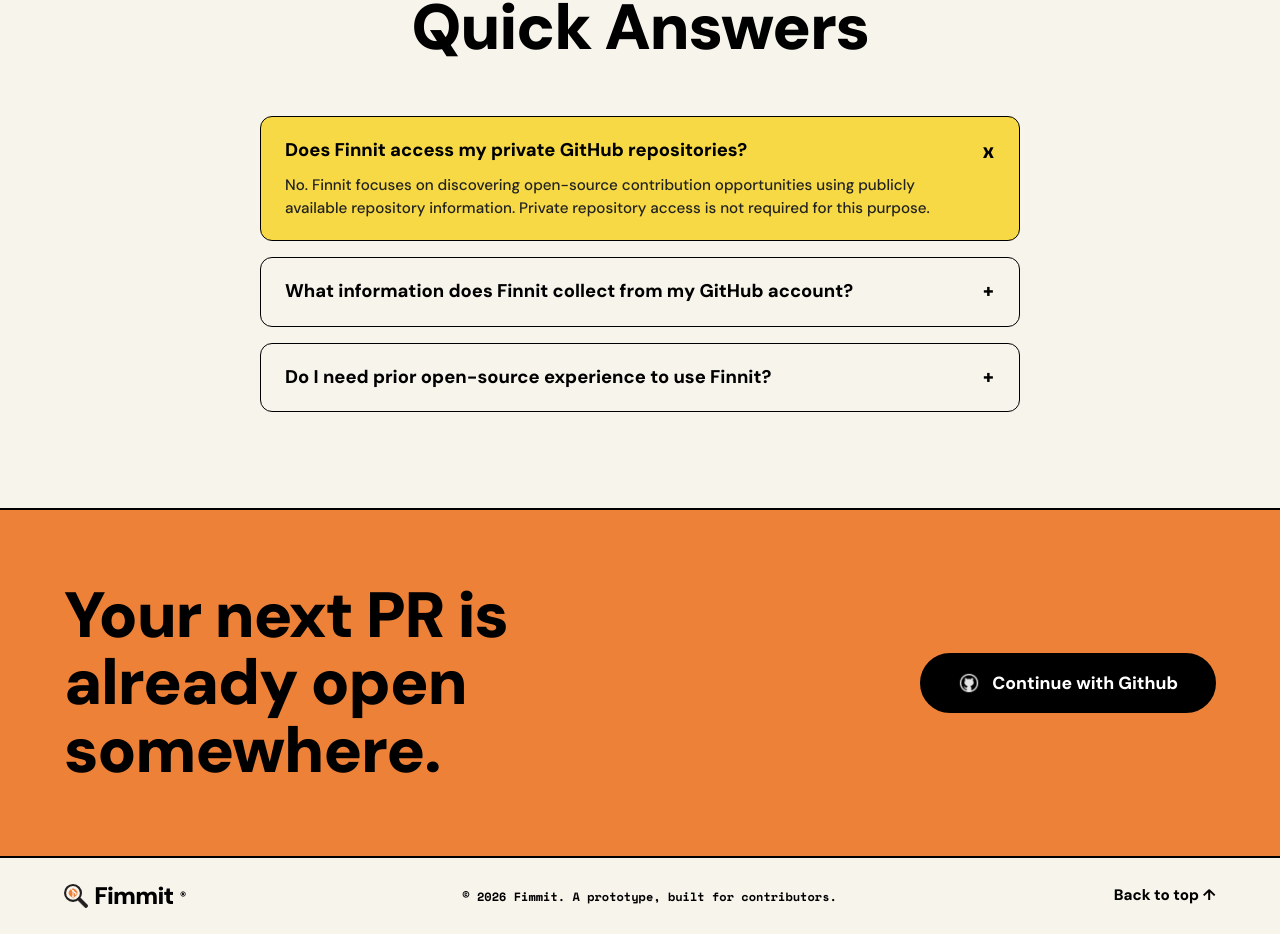
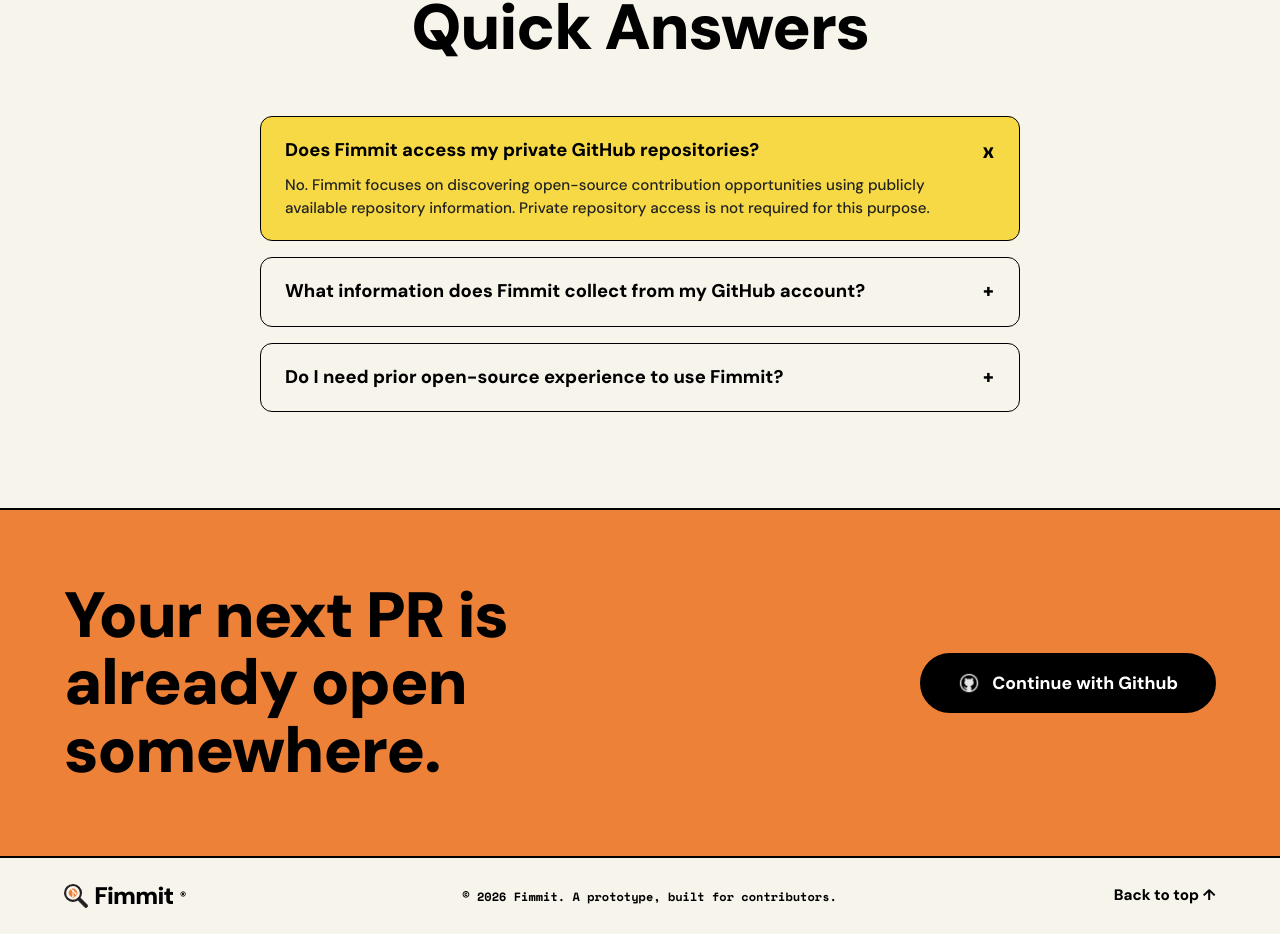
Before and after one commit to ManishKumar1309/Team-Task-Frontend, a React (Vite) app: page / in a window 1280 px wide. Shown: the part 2308-3242 px from the top of the page. Built offline with nearby package versions, Linux system fonts and the light colour scheme.

Commit message:
upated..

```diff
--- a/src/components/common/SavedIssuesDrawer.jsx
+++ b/src/components/common/SavedIssuesDrawer.jsx
@@ -5,7 +5,7 @@
   isOpen,
   onClose,
   savedRepositories = [],
-  onRemove = () => {},
+  onRemove = () => { },
   saveError = '',
   onClearSaveError = null,
 }) => {
@@ -96,12 +96,12 @@
 
         <div className="fimmit-drawer-content">
           {/* Limitation notice explaining that backend API saves at repository level */}
-          <div className="fimmit-drawer-limitation-notice">
+          {/* <div className="fimmit-drawer-limitation-notice">
             <span className="fimmit-drawer-limitation-badge">Repository Level</span>
             <p>
               Bookmarks are saved via <code>/api/saved-repositories</code>. Individual issue bookmarking is not supported by the backend.
             </p>
-          </div>
+          </div> */}
 
           {/* Error alert if a save or delete failed */}
           {saveError && (
--- a/src/pages/LandingPage.jsx
+++ b/src/pages/LandingPage.jsx
@@ -12,16 +12,16 @@
 
   const faqs = [
     {
-      question: "Does Finnit access my private GitHub repositories?",
-      answer: "No. Finnit focuses on discovering open-source contribution opportunities using publicly available repository information. Private repository access is not required for this purpose."
+      question: "Does Fimmit access my private GitHub repositories?",
+      answer: "No. Fimmit focuses on discovering open-source contribution opportunities using publicly available repository information. Private repository access is not required for this purpose."
     },
     {
-      question: "What information does Finnit collect from my GitHub account?",
-      answer: "Finnit uses relevant GitHub profile information, along with your selected interests, preferred tech stack, and difficulty level, to personalize recommendations."
+      question: "What information does Fimmit collect from my GitHub account?",
+      answer: "Fimmit uses relevant GitHub profile information, along with your selected interests, preferred tech stack, and difficulty level, to personalize recommendations."
     },
     {
-      question: "Do I need prior open-source experience to use Finnit?",
-      answer: "Not at all! Finnit helps developers of different skill levels discover open-source repositories and contribution opportunities suited to their interests and experience."
+      question: "Do I need prior open-source experience to use Fimmit?",
+      answer: "Not at all! Fimmit helps developers of different skill levels discover open-source repositories and contribution opportunities suited to their interests and experience."
     }
   ];
 
```
